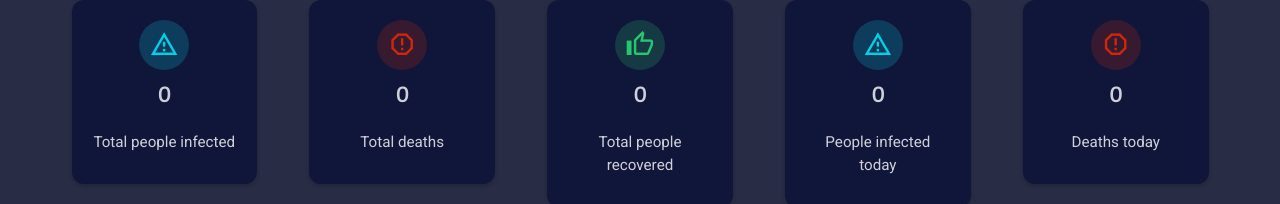
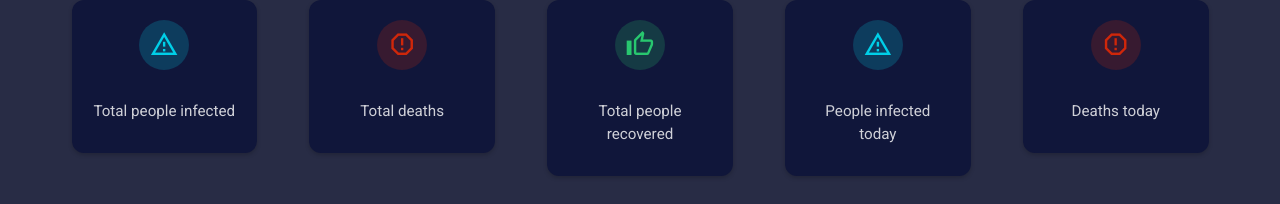
Before and after one commit to Abdulqudus001/covid19-dashboard, a Vue app: page /#/countries/1 in a window 1280 px wide. Shown: the part 148-352 px from the top of the page. Built offline with nearby package versions, Linux system fonts and the light colour scheme; no server answers; what vue-debounce, vue-highcharts would draw is missing.

Commit message:
Added number filter

```diff
--- a/src/components/statsCard.vue
+++ b/src/components/statsCard.vue
@@ -1,7 +1,7 @@
 <template>
   <div class="stats" :style="{background: $vuetify.theme.themes[theme].header}">
     <v-icon :class="type">{{ icon }}</v-icon>
-    <p class="stats-count">{{ count }}</p>
+    <p class="stats-count">{{ count | format }}</p>
     <p>{{ name }}</p>
   </div>
 </template>
@@ -29,6 +29,12 @@ export default {
   computed: {
     theme() {
       return (this.$vuetify.theme.dark) ? 'dark' : 'light';
+    },
+  },
+  filters: {
+    format(value) {
+      if (!value) return '';
+      return value.toLocaleString();
     },
   },
 };
--- a/src/views/Home.vue
+++ b/src/views/Home.vue
@@ -11,13 +11,13 @@
       </a>
       <ul class="nav-items">
         <li>
-          <a href="#/world">World</a>
+          <a href="#/dashboard">World</a>
         </li>
         <li>
-          <a href="#/world">Countries</a>
+          <a href="#/countries">Countries</a>
         </li>
         <li>
-          <a href="#/world">News</a>
+          <a href="#/news">News</a>
         </li>
       </ul>
     </nav>
```
Also changed, not shown: src/views/dashboard.vue (+0 -8 lines).
